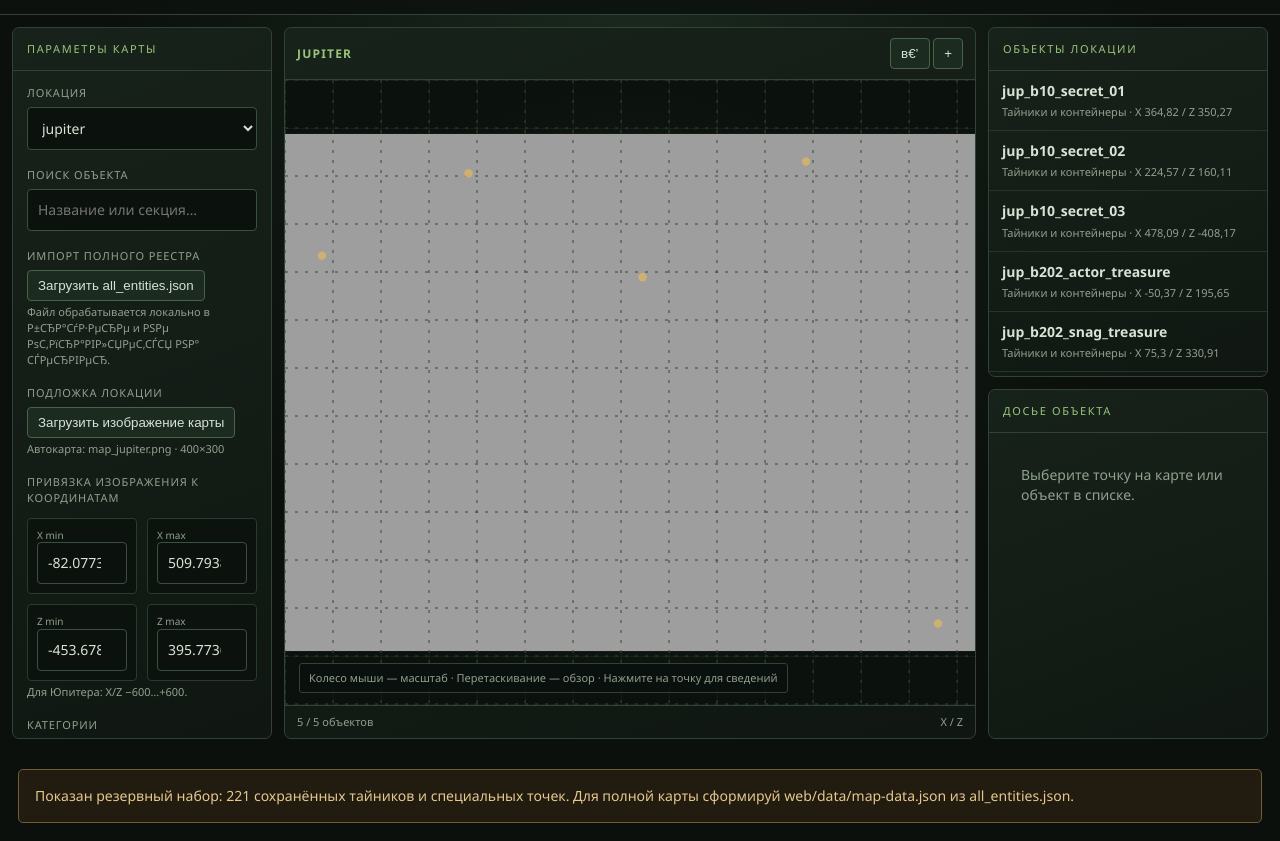
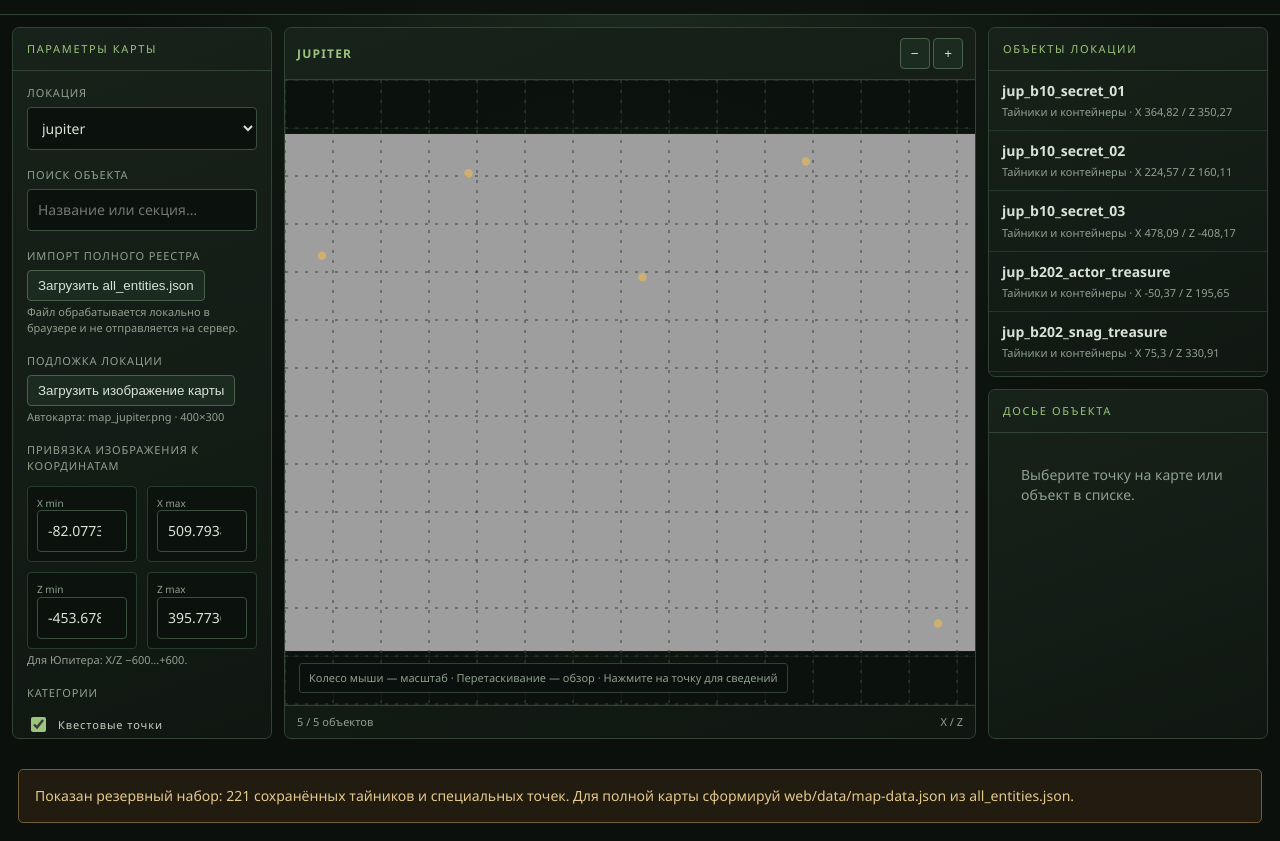
Before and after one commit to Grenader4uk2034/ANOMALY-PDA, a plain HTML site: page web/index.html in a window 1280 px wide. Shown: the part 49-890 px from the top of the page. Drawn offline with Linux system fonts and the light colour scheme; no server answers.

Commit message:
Finish repairing Russian HTML text and zoom glyph

```diff
--- a/web/index.html
+++ b/web/index.html
@@ -111,10 +111,10 @@ main{display:grid;grid-template-columns:260px minmax(0,1fr) 280px;grid-template-
 <section class="panel filters-panel"><div class="panel-head">ПАРАМЕТРЫ КАРТЫ</div><div class="controls">
 <div class="field"><label for="level">ЛОКАЦИЯ</label><select id="level" disabled><option>Ожидание данных…</option></select></div>
 <div class="field"><label for="search">ПОИСК ОБЪЕКТА</label><input id="search" type="search" placeholder="Название или секция…" disabled></div>
-<div class="field"><label>ИМПОРТ ПОЛНОГО РЕЕСТРА</label><button id="choose-spawn" type="button">Загрузить all_entities.json</button><input id="spawn-file" type="file" accept=".json,application/json" hidden><div class="item-meta" id="import-status">Файл обрабатывается локально в Р±СЂР°СѓР·РµСЂРµ и РЅРµ РѕС‚РїСЂР°РІР»СЏРµС‚СЃСЏ РЅР° СЃРµСЂРІРµСЂ.</div></div><div class="field"><label>ПОДЛОЖКА ЛОКАЦИИ</label><button id="choose-map" type="button">Загрузить изображение карты</button><input id="map-image-file" type="file" accept="image/png,image/jpeg,image/webp" hidden><div class="item-meta" id="map-image-status">Без текстуры — координатная сетка</div></div><div class="field"><label>ПРИВЯЗКА ИЗОБРАЖЕНИЯ К КООРДИНАТАМ</label><div class="kv"><div><small>X min</small><input id="bound-x-min" type="number" value="-600" step="1"></div><div><small>X max</small><input id="bound-x-max" type="number" value="600" step="1"></div><div><small>Z min</small><input id="bound-z-min" type="number" value="-600" step="1"></div><div><small>Z max</small><input id="bound-z-max" type="number" value="600" step="1"></div></div><div class="item-meta">Для Юпитера: X/Z −600…+600.</div></div><div class="field"><label>КАТЕГОРИИ</label><div id="filters"><div class="empty">Фильтры появятся после загрузки данных.</div></div></div>
+<div class="field"><label>ИМПОРТ ПОЛНОГО РЕЕСТРА</label><button id="choose-spawn" type="button">Загрузить all_entities.json</button><input id="spawn-file" type="file" accept=".json,application/json" hidden><div class="item-meta" id="import-status">Файл обрабатывается локально в браузере и не отправляется на сервер.</div></div><div class="field"><label>ПОДЛОЖКА ЛОКАЦИИ</label><button id="choose-map" type="button">Загрузить изображение карты</button><input id="map-image-file" type="file" accept="image/png,image/jpeg,image/webp" hidden><div class="item-meta" id="map-image-status">Без текстуры — координатная сетка</div></div><div class="field"><label>ПРИВЯЗКА ИЗОБРАЖЕНИЯ К КООРДИНАТАМ</label><div class="kv"><div><small>X min</small><input id="bound-x-min" type="number" value="-600" step="1"></div><div><small>X max</small><input id="bound-x-max" type="number" value="600" step="1"></div><div><small>Z min</small><input id="bound-z-min" type="number" value="-600" step="1"></div><div><small>Z max</small><input id="bound-z-max" type="number" value="600" step="1"></div></div><div class="item-meta">Для Юпитера: X/Z −600…+600.</div></div><div class="field"><label>КАТЕГОРИИ</label><div id="filters"><div class="empty">Фильтры появятся после загрузки данных.</div></div></div>
 <div class="field"><button id="reset" type="button">Сбросить масштаб и смещение</button></div>
 </div></section>
-<section class="panel map-panel"><div class="toolbar"><strong id="map-title">КАРТА НЕ ЗАГРУЖЕНА</strong><div><button id="zoom-out" type="button" aria-label="Уменьшить">в€’</button> <button id="zoom-in" type="button" aria-label="Увеличить">+</button></div></div>
+<section class="panel map-panel"><div class="toolbar"><strong id="map-title">КАРТА НЕ ЗАГРУЖЕНА</strong><div><button id="zoom-out" type="button" aria-label="Уменьшить">−</button> <button id="zoom-in" type="button" aria-label="Увеличить">+</button></div></div>
 <div class="map-wrap"><canvas id="map" aria-label="Справочная карта объектов выбранной локации"></canvas><div class="map-hint">Колесо мыши — масштаб · Перетаскивание — обзор · Нажмите на точку для сведений</div></div>
 <div class="status"><span id="count">Данные не загружены</span><span id="coords">X / Z</span></div></section>
 <section class="panel list-panel"><div class="panel-head">Объекты локации</div><div class="list" id="object-list"><div class="empty">Сначала загрузите map-data.json.</div></div></section>
```
